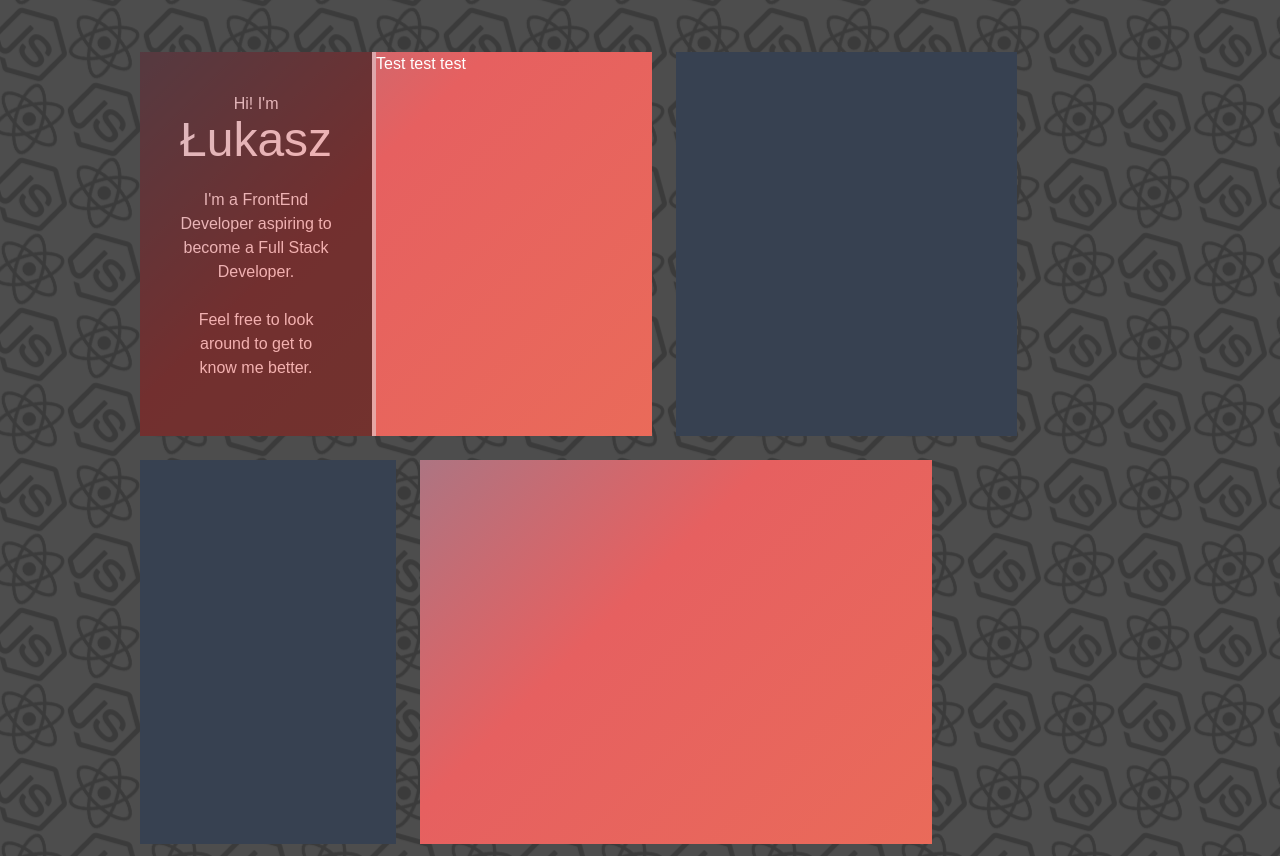
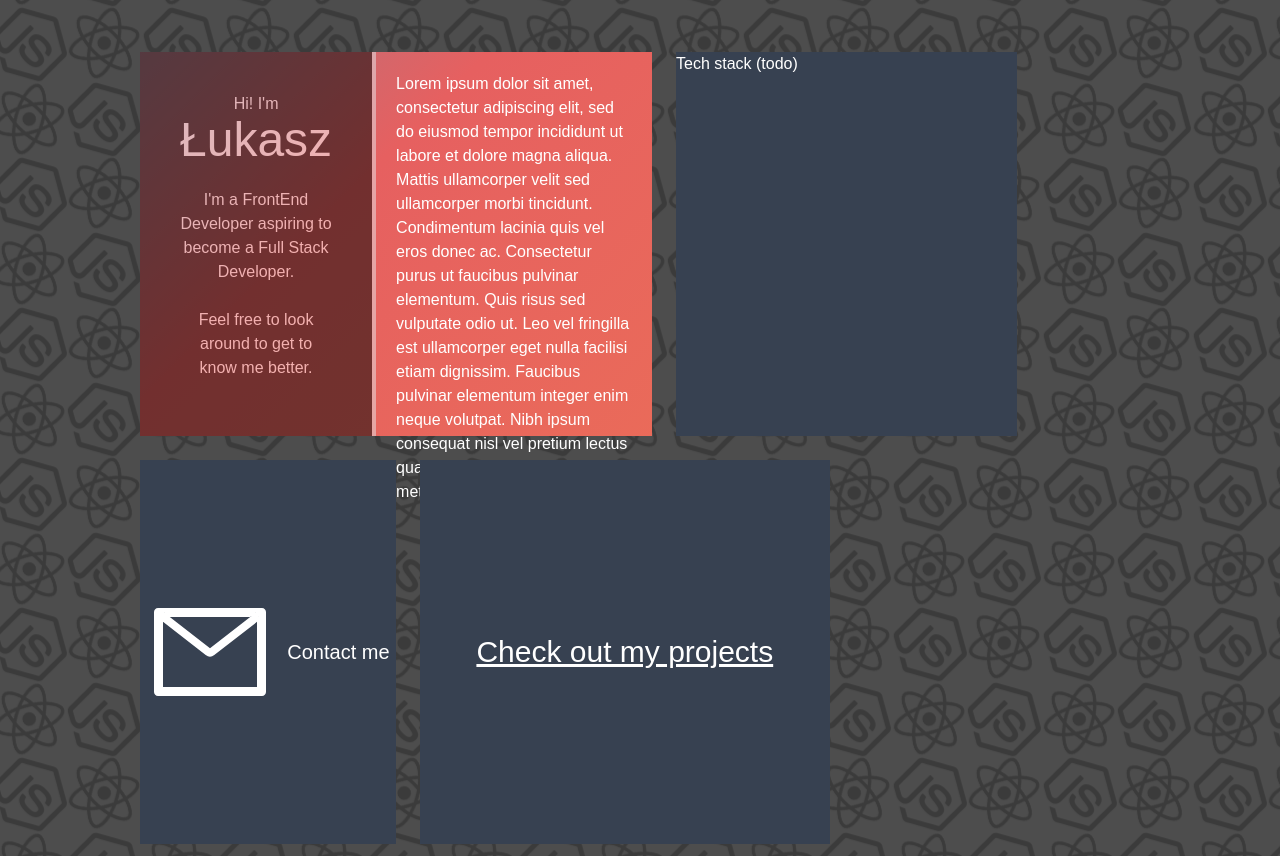
Before and after one commit to lukasz-sz96/portfolio, a Next.js app: page / in a window 1280 px wide. Built offline with nearby package versions, Linux system fonts and the light colour scheme.

Commit message:
Proto card styling

```diff
--- a/package.json
+++ b/package.json
@@ -14,7 +14,8 @@
     "postcss-import": "^14.0.0",
     "postcss-preset-env": "^6.7.0",
     "react": "17.0.1",
-    "react-dom": "17.0.1"
+    "react-dom": "17.0.1",
+    "react-icons": "^4.2.0"
   },
   "devDependencies": {
     "autoprefixer": "^10.2.4",
--- a/pages/index.js
+++ b/pages/index.js
@@ -2,12 +2,15 @@ import Head from "next/head";
 import Card from "./components/Card";
 import { useState } from "react";
 import { motion, AnimatePresence } from "framer-motion";
+import { AiOutlineMail } from "react-icons/ai";
 
 const App = () => {
   const [visible, setVisible] = useState(true);
 
-  const wrapperStyle = "flex flex-col md:flex-row flex-wrap md:pl-32 md:pr-32 md:pt-10"
-  const titleCardStyle = "w-min border-r-4 border-blue h-full bg-black opacity-50 text-center p-5 md:p-10"
+  const wrapperStyle =
+    "flex flex-col md:flex-row flex-wrap md:pl-32 md:pr-32 md:pt-10";
+  const titleCardStyle =
+    "w-min border-r-4 border-blue h-full bg-black opacity-50 text-center p-5 md:p-10";
   return (
     <div>
       <Head>
@@ -18,15 +21,37 @@ const App = () => {
         <Card href="/test" size="2/4" gradient key="card-1">
           <div className={titleCardStyle}>
             <h2>Hi! I'm</h2>
-            <h1 className="text-5xl">Łukasz</h1><br />
-            <p>I'm a FrontEnd Developer aspiring to become a Full Stack Developer.</p><br />
+            <h1 className="text-5xl">Łukasz</h1>
+            <br />
+            <p>
+              I'm a FrontEnd Developer aspiring to become a Full Stack
+              Developer.
+            </p>
+            <br />
             <p>Feel free to look around to get to know me better.</p>
           </div>
-          <div className="w-3/5">Test test test</div>
+          <div className="w-3/5 p-5">
+            Lorem ipsum dolor sit amet, consectetur adipiscing elit, sed do
+            eiusmod tempor incididunt ut labore et dolore magna aliqua. Mattis
+            ullamcorper velit sed ullamcorper morbi tincidunt. Condimentum
+            lacinia quis vel eros donec ac. Consectetur purus ut faucibus
+            pulvinar elementum. Quis risus sed vulputate odio ut. Leo vel
+            fringilla est ullamcorper eget nulla facilisi etiam dignissim.
+            Faucibus pulvinar elementum integer enim neque volutpat. Nibh ipsum
+            consequat nisl vel pretium lectus quam. Risus feugiat in ante metus
+            dictum at.
+          </div>
         </Card>
-        <Card size="1/3" key="card-2" />
-        <Card size="1/4" key="card-3" />
-        <Card size="2/4" gradient />
+        <Card size="1/3" key="card-2">
+          Tech stack (todo)
+        </Card>
+        <Card href="/projects" size="1/4" key="card-3">
+            <AiOutlineMail className="text-9xl m-auto" /><br /><br /><br />
+            <h2 className="m-auto text-xl">Contact me</h2>
+        </Card>
+        <Card href="/projects" size="2/5">
+          <h2 className="m-auto text-3xl underline">Check out my projects</h2>
+        </Card>
       </div>
     </div>
   );
--- /dev/null
+++ b/pages/projects.jsx
@@ -0,0 +1,21 @@
+import Head from "next/head";
+import Card from "./components/Card";
+import { useState } from "react";
+import { motion, AnimatePresence } from "framer-motion";
+
+const Projects = () => {
+  return (
+    <div>
+      <Head>
+        <title>Create Next App</title>
+        <link rel="icon" href="/favicon.ico" />
+      </Head>
+      <div className="flex flex-col md:flex-row flex-wrap md:pl-32 md:pr-32 md:pt-10">
+          <Card href="/" size="1/3" key="card-5" />
+          <Card href="/" size="1/3" key="card-5" />
+      </div>
+    </div>
+  );
+};
+
+export default Projects;
```
Also changed, not shown: 1 other file (tests, documents, lock files or other folders).
